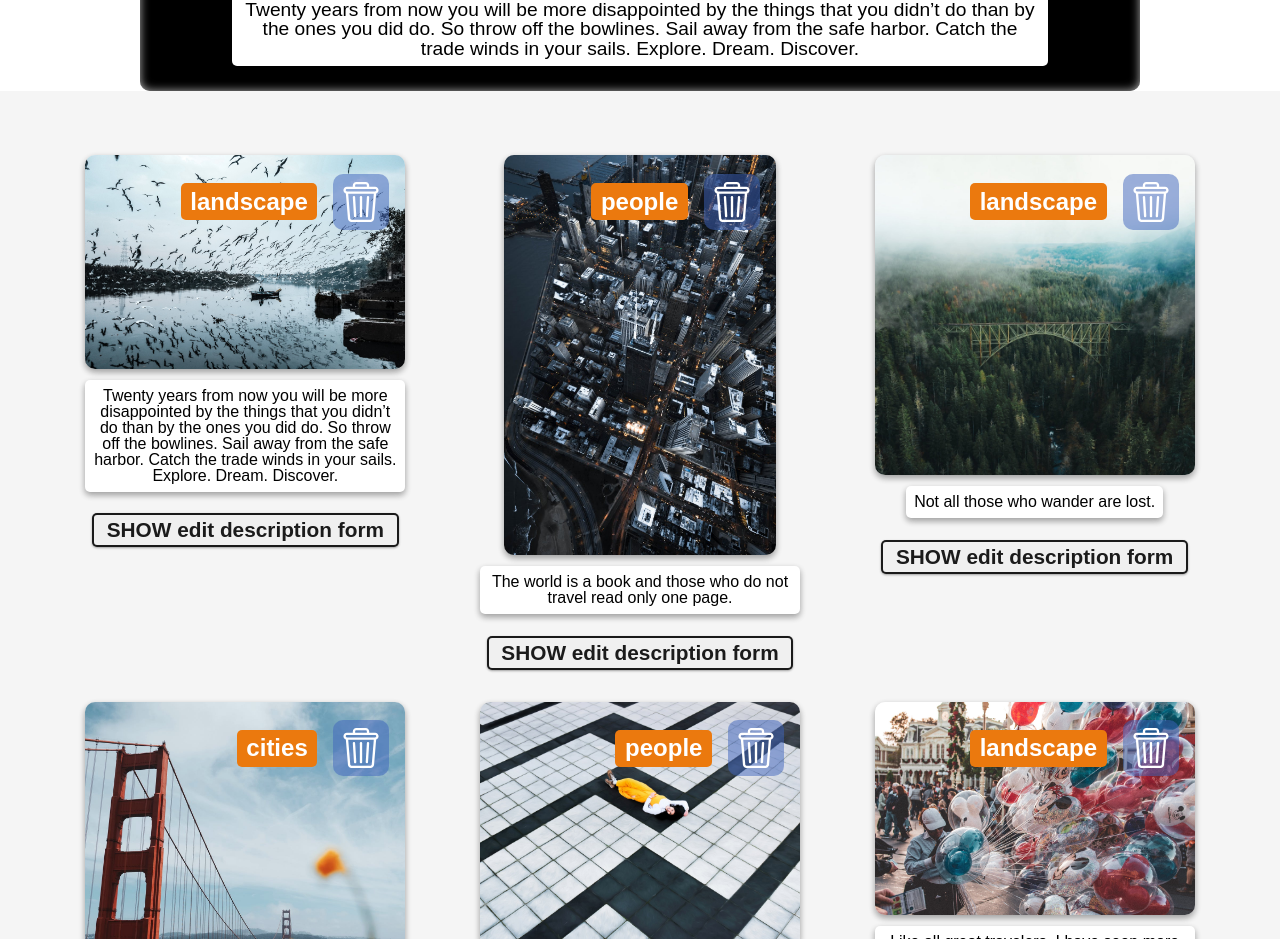
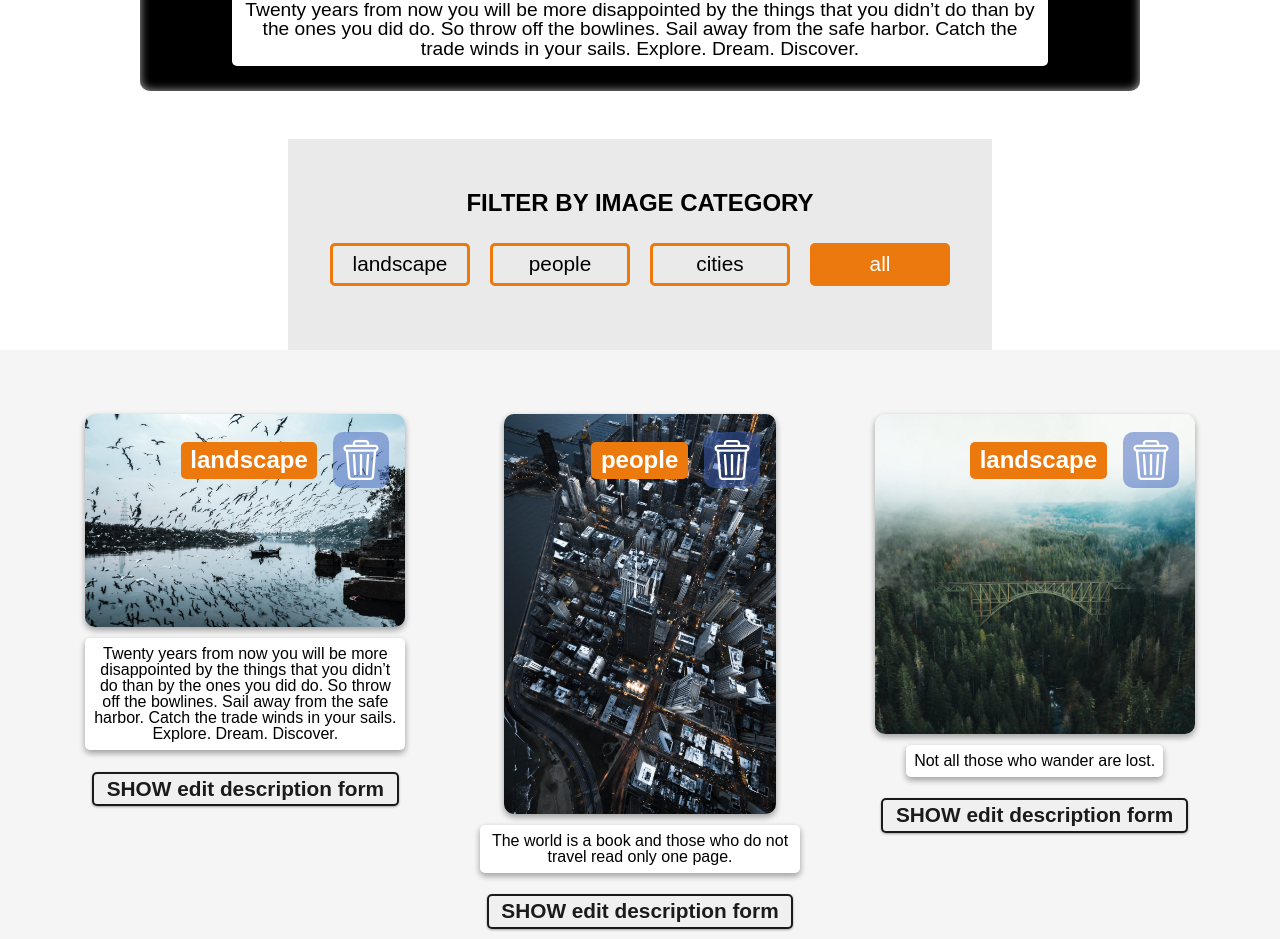
Before and after one commit to Moniaesz/pwa-react-image-gallery, a React (Create React App) app: page / in a window 1280 px wide. Shown: the part 800-1739 px from the top of the page. Built offline with nearby package versions, Linux system fonts and the light colour scheme.

Commit message:
add context to filter images component

```diff
--- a/src/App.js
+++ b/src/App.js
@@ -16,10 +16,7 @@ function App() {
       <ImagesContextProvider>
         <div className='main'>
           <Slider />
-          {/* <FilterImages
-            selectedCategory={selectedCategory}
-            filterImages={filterImages}
-          /> */}
+          <FilterImages />
           <Gallery/>
           {/* <AddImageForm addImage={addImage}/> */}
         </div>
--- a/src/components/FilterImages/FilterImages.js
+++ b/src/components/FilterImages/FilterImages.js
@@ -1,7 +1,10 @@
-import React  from 'react';
+import React, { useContext }  from 'react';
 import './FilterImages.css';
+import { ImagesContext } from '../../contexts/ImagesContext';
 
-function FilterImages ({ selectedCategory, filterImages }) {
+function FilterImages () {
+
+  const { selectedCategory, filterImages } = useContext(ImagesContext);
 
   const categories = ['landscape', 'people', 'cities', 'all'];
 
```
